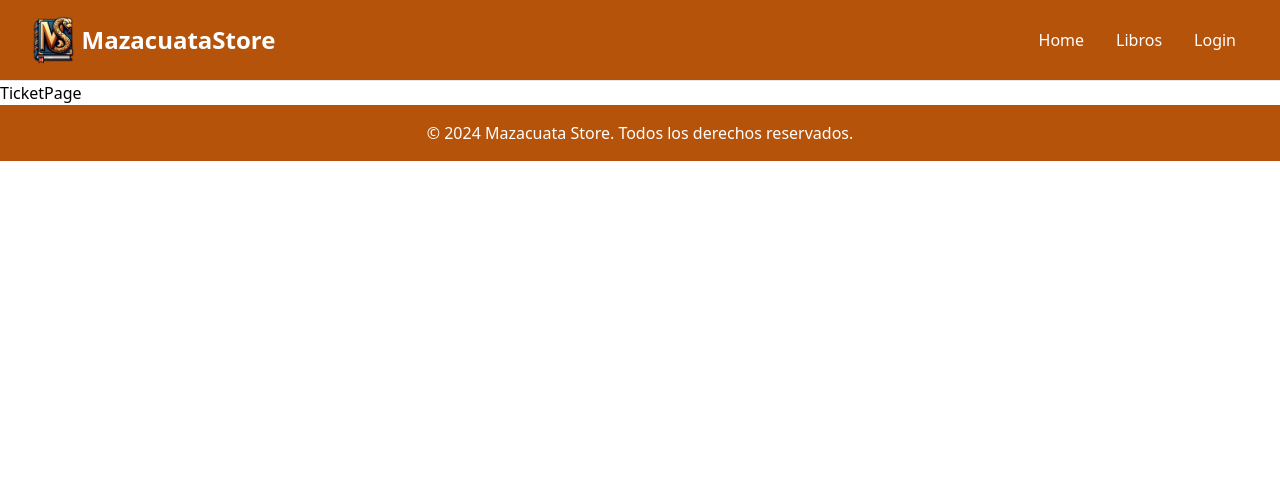
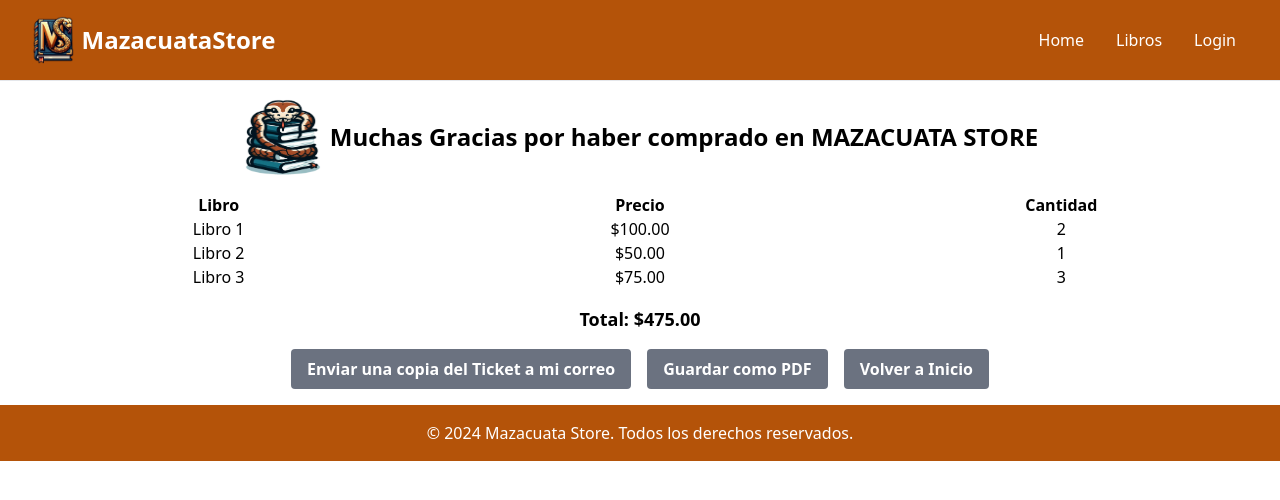
Before and after one commit to LArkadia/-MazacuataStore-, a React (Vite) app in the folder frontend/: page /ticket in a window 1280 px wide. Shown: the top 500 px of the page. Built offline with nearby package versions, Linux system fonts and the light colour scheme.

Commit message:
Update TicketPage.jsx

```diff
--- a/frontend/src/pages/TicketPage.jsx
+++ b/frontend/src/pages/TicketPage.jsx
@@ -1,7 +1,68 @@
+import React from 'react';
+import { useNavigate } from 'react-router-dom';
+import logo from '../assets/IMG/mazacuataBoss.png'; // Asegúrate de tener el logo en la ruta correcta
+
 function TicketPage() {
+  const ticketData = [
+    { producto: 'Libro 1', precio: 100, cantidad: 2 },
+    { producto: 'Libro 2', precio: 50, cantidad: 1 },
+    { producto: 'Libro 3', precio: 75, cantidad: 3 },
+  ];
+
+  const total = ticketData.reduce((acc, item) => acc + item.precio * item.cantidad, 0);
+  const navigate = useNavigate();
+
   return (
-    <div>TicketPage</div>
-  )
+    <div className="p-4">
+      <div className="flex items-center justify-center mb-4">
+        <img src={logo} alt="Logo de la compañía" className="w-20 h-20 mr-2" />
+        <h1 className="text-2xl font-semibold">Muchas Gracias por haber comprado en MAZACUATA STORE</h1>
+      </div>
+      <div className="grid grid-cols-3 gap-4 text-center mb-4">
+        <div>
+          <h3 className="font-semibold">Libro</h3>
+          {ticketData.map((item, index) => (
+            <p key={index}>{item.producto}</p>
+          ))}
+        </div>
+        <div>
+          <h3 className="font-semibold">Precio</h3>
+          {ticketData.map((item, index) => (
+            <p key={index}>${item.precio.toFixed(2)}</p>
+          ))}
+        </div>
+        <div>
+          <h3 className="font-semibold">Cantidad</h3>
+          {ticketData.map((item, index) => (
+            <p key={index}>{item.cantidad}</p>
+          ))}
+        </div>
+      </div>
+      <div className="text-center">
+        <h3 className="text-lg font-semibold">Total: ${total.toFixed(2)}</h3>
+      </div>
+      <div className="mt-4 flex justify-center space-x-4">
+        <button
+          className="bg-gray-500 hover:bg-gray-700 text-white font-bold py-2 px-4 rounded"
+          onClick={() => navigate('/')}
+        >
+          Enviar una copia del Ticket a mi correo
+        </button>
+        <button
+          className="bg-gray-500 hover:bg-gray-700 text-white font-bold py-2 px-4 rounded"
+          onClick={() => navigate('/')}
+        >
+          Guardar como PDF
+        </button>
+        <button
+          className="bg-gray-500 hover:bg-gray-700 text-white font-bold py-2 px-4 rounded"
+          onClick={() => navigate('/')}
+        >
+          Volver a Inicio
+        </button>
+      </div>
+    </div>
+  );
 }
 
-export default TicketPage
+export default TicketPage;
```
